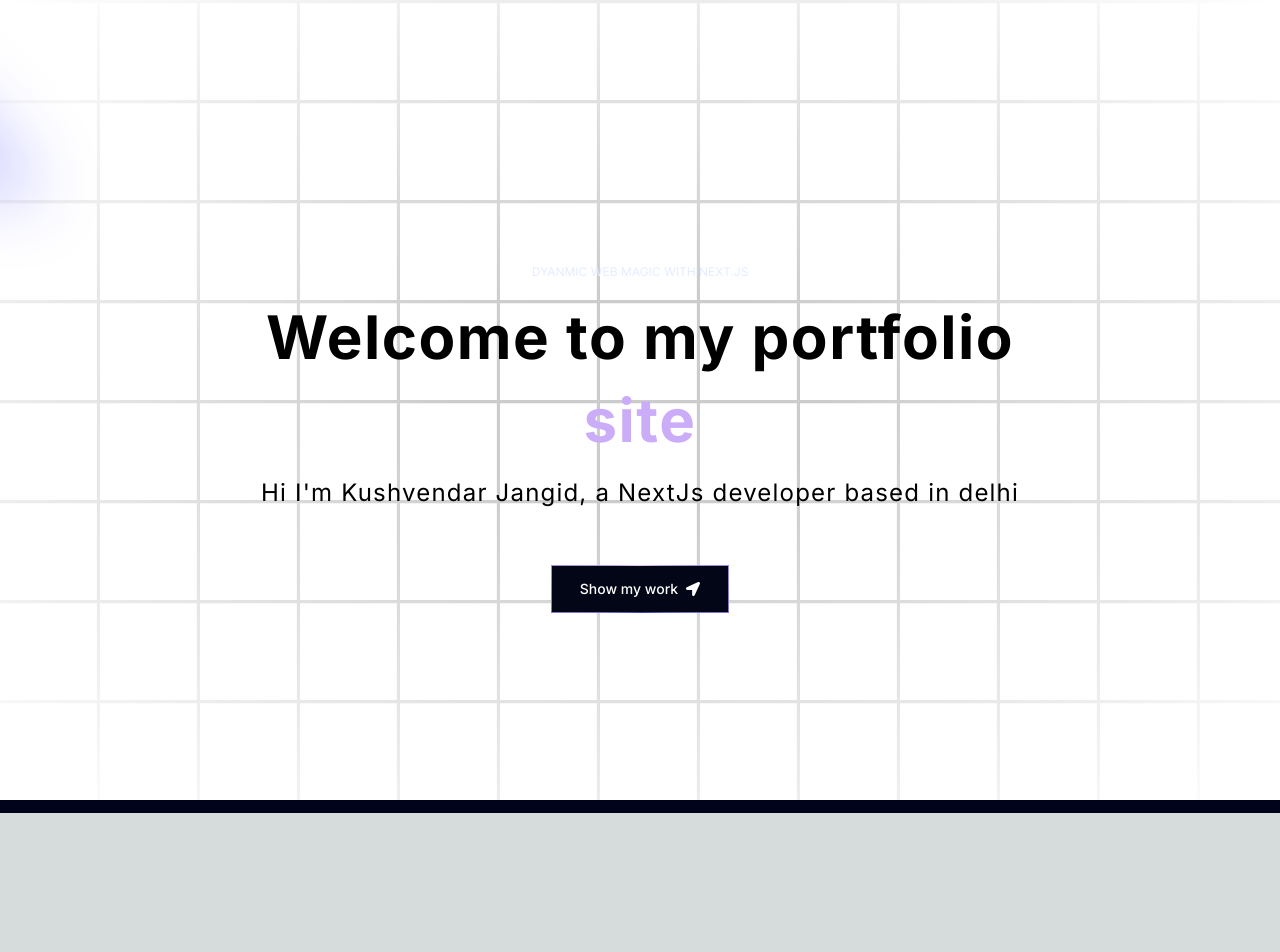
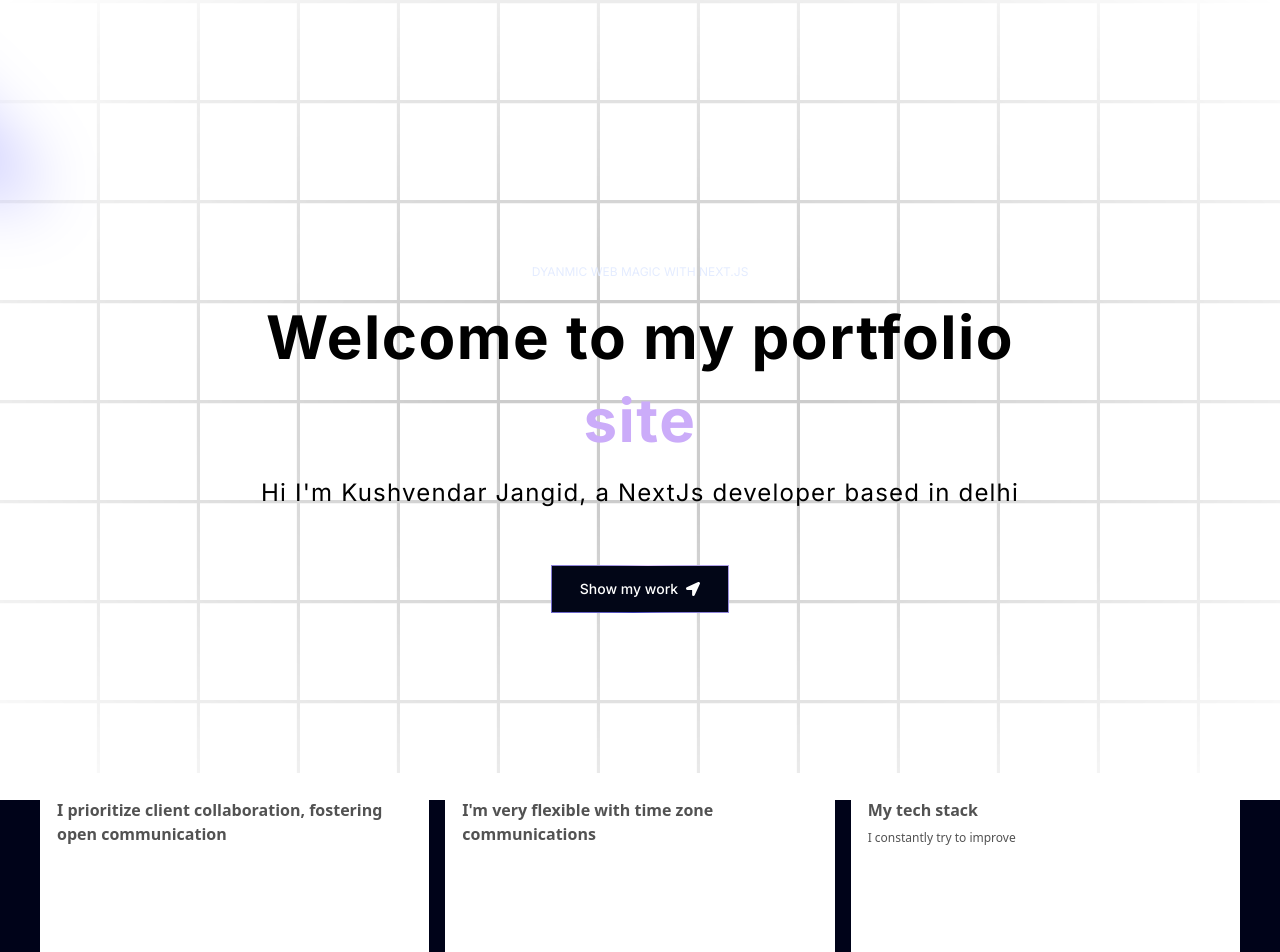
Before and after one commit to kushvendar/PortfolioWebsite, a Next.js app: page / in a window 1280 px wide. Shown: the top 952 px of the page. Before the commit the page ends 813 px from the top, so only its background shows below. Built offline with nearby package versions, Linux system fonts and the light colour scheme.

Commit message:
elements added

```diff
--- a/components/Grid.tsx
+++ b/components/Grid.tsx
@@ -1,11 +1,22 @@
-    import React from 'react'
-    import { BentoGrid } from './ui/BentoGrid'
+import React from 'react'
+import { BentoGrid, BentoGridItem } from './ui/BentoGrid'
+import { gridItems } from '@/data'
 
     export const Grid = () => {
+
     return (
         <section id='about'>
         <BentoGrid>
+        {gridItems.map((item,i)=>(
+            <BentoGridItem
+            className=''
+            id={item.id}
+            key={item.id}
+            title={item.title}
+            description={item.description}
 
+            />
+        ))}
         </BentoGrid>
         </section>
     )
--- a/components/ui/BentoGrid.tsx
+++ b/components/ui/BentoGrid.tsx
@@ -25,17 +25,20 @@
   description,
   header,
   icon,
+  id
+
 }: {
   className?: string;
   title?: string | React.ReactNode;
   description?: string | React.ReactNode;
   header?: React.ReactNode;
-  icon?: React.ReactNode;
+  icon?: React.ReactNode;2
+  id?:number,
 }) => {
   return (
     <div
       className={cn(
-        "row-span-1 rounded-xl group/bento hover:shadow-xl transition duration-200 shadow-input dark:shadow-none p-4 dark:bg-black dark:border-white/[0.2] bg-white border border-transparent justify-between flex flex-col space-y-4",
+        "row-span-1 relative rounded-3xl group/bento hover:shadow-xl transition duration-200 shadow-input dark:shadow-none p-4 dark:bg-black dark:border-white/[0.2] bg-white border border-transparent justify-between flex flex-col space-y-4 borde-red-500",
         className
       )}
     >
--- /dev/null
+++ b/data/index.ts
@@ -0,0 +1,217 @@
+export const navItems = [
+    { name: "About", link: "#about" },
+    { name: "Projects", link: "#projects" },
+    { name: "Testimonials", link: "#testimonials" },
+    { name: "Contact", link: "#contact" },
+  ];
+
+  export const gridItems = [
+    {
+      id: 1,
+      title: "I prioritize client collaboration, fostering open communication ",
+      description: "",
+      className: "lg:col-span-3 md:col-span-6 md:row-span-4 lg:min-h-[60vh]",
+      imgClassName: "w-full h-full",
+      titleClassName: "justify-end",
+      img: "/b1.svg",
+      spareImg: "",
+    },
+    {
+      id: 2,
+      title: "I'm very flexible with time zone communications",
+      description: "",
+      className: "lg:col-span-2 md:col-span-3 md:row-span-2",
+      imgClassName: "",
+      titleClassName: "justify-start",
+      img: "",
+      spareImg: "",
+    },
+    {
+      id: 3,
+      title: "My tech stack",
+      description: "I constantly try to improve",
+      className: "lg:col-span-2 md:col-span-3 md:row-span-2",
+      imgClassName: "",
+      titleClassName: "justify-center",
+      img: "",
+      spareImg: "",
+    },
+    {
+      id: 4,
+      title: "Tech enthusiast with a passion for development.",
+      description: "",
+      className: "lg:col-span-2 md:col-span-3 md:row-span-1",
+      imgClassName: "",
+      titleClassName: "justify-start",
+      img: "/grid.svg",
+      spareImg: "/b4.svg",
+    },
+
+    {
+      id: 5,
+      title: "Currently building a JS Animation library",
+      description: "The Inside Scoop",
+      className: "md:col-span-3 md:row-span-2",
+      imgClassName: "absolute right-0 bottom-0 md:w-96 w-60",
+      titleClassName: "justify-center md:justify-start lg:justify-center",
+      img: "/b5.svg",
+      spareImg: "/grid.svg",
+    },
+    {
+      id: 6,
+      title: "Do you want to start a project together?",
+      description: "",
+      className: "lg:col-span-2 md:col-span-3 md:row-span-1",
+      imgClassName: "",
+      titleClassName: "justify-center md:max-w-full max-w-60 text-center",
+      img: "",
+      spareImg: "",
+    },
+  ];
+
+  export const projects = [
+    {
+      id: 1,
+      title: "3D Solar System Planets to Explore",
+      des: "Explore the wonders of our solar system with this captivating 3D simulation of the planets using Three.js.",
+      img: "/p1.svg",
+      iconLists: ["/re.svg", "/tail.svg", "/ts.svg", "/three.svg", "/fm.svg"],
+      link: "https://github.com/adrianhajdin?tab=repositories",
+    },
+    {
+      id: 2,
+      title: "Yoom - Video Conferencing App",
+      des: "Simplify your video conferencing experience with Yoom. Seamlessly connect with colleagues and friends.",
+      img: "/p2.svg",
+      iconLists: ["/next.svg", "/tail.svg", "/ts.svg", "/stream.svg", "/c.svg"],
+      link: "https://github.com/adrianhajdin/zoom-clone",
+    },
+    {
+      id: 3,
+      title: "AI Image SaaS - Canva Application",
+      des: "A REAL Software-as-a-Service app with AI features and a payments and credits system using the latest tech stack.",
+      img: "/p3.svg",
+      iconLists: ["/re.svg", "/tail.svg", "/ts.svg", "/three.svg", "/c.svg"],
+      link: "https://github.com/adrianhajdin/ai_saas_app",
+    },
+    {
+      id: 4,
+      title: "Animated Apple Iphone 3D Website",
+      des: "Recreated the Apple iPhone 15 Pro website, combining GSAP animations and Three.js 3D effects..",
+      img: "/p4.svg",
+      iconLists: ["/next.svg", "/tail.svg", "/ts.svg", "/three.svg", "/gsap.svg"],
+      link: "https://github.com/adrianhajdin/iphone",
+    },
+  ];
+
+  export const testimonials = [
+    {
+      quote:
+        "Collaborating with Adrian was an absolute pleasure. His professionalism, promptness, and dedication to delivering exceptional results were evident throughout our project. Adrian's enthusiasm for every facet of development truly stands out. If you're seeking to elevate your website and elevate your brand, Adrian is the ideal partner.",
+      name: "Michael Johnson",
+      title: "Director of AlphaStream Technologies",
+    },
+    {
+      quote:
+        "Collaborating with Adrian was an absolute pleasure. His professionalism, promptness, and dedication to delivering exceptional results were evident throughout our project. Adrian's enthusiasm for every facet of development truly stands out. If you're seeking to elevate your website and elevate your brand, Adrian is the ideal partner.",
+      name: "Michael Johnson",
+      title: "Director of AlphaStream Technologies",
+    },
+    {
+      quote:
+        "Collaborating with Adrian was an absolute pleasure. His professionalism, promptness, and dedication to delivering exceptional results were evident throughout our project. Adrian's enthusiasm for every facet of development truly stands out. If you're seeking to elevate your website and elevate your brand, Adrian is the ideal partner.",
+      name: "Michael Johnson",
+      title: "Director of AlphaStream Technologies",
+    },
+    {
+      quote:
+        "Collaborating with Adrian was an absolute pleasure. His professionalism, promptness, and dedication to delivering exceptional results were evident throughout our project. Adrian's enthusiasm for every facet of development truly stands out. If you're seeking to elevate your website and elevate your brand, Adrian is the ideal partner.",
+      name: "Michael Johnson",
+      title: "Director of AlphaStream Technologies",
+    },
+    {
+      quote:
+        "Collaborating with Adrian was an absolute pleasure. His professionalism, promptness, and dedication to delivering exceptional results were evident throughout our project. Adrian's enthusiasm for every facet of development truly stands out. If you're seeking to elevate your website and elevate your brand, Adrian is the ideal partner.",
+      name: "Michael Johnson",
+      title: "Director of AlphaStream Technologies",
+    },
+  ];
+
+  export const companies = [
+    {
+      id: 1,
+      name: "cloudinary",
+      img: "/cloud.svg",
+      nameImg: "/cloudName.svg",
+    },
+    {
+      id: 2,
+      name: "appwrite",
+      img: "/app.svg",
+      nameImg: "/appName.svg",
+    },
+    {
+      id: 3,
+      name: "HOSTINGER",
+      img: "/host.svg",
+      nameImg: "/hostName.svg",
+    },
+    {
+      id: 4,
+      name: "stream",
+      img: "/s.svg",
+      nameImg: "/streamName.svg",
+    },
+    {
+      id: 5,
+      name: "docker.",
+      img: "/dock.svg",
+      nameImg: "/dockerName.svg",
+    },
+  ];
+
+  export const workExperience = [
+    {
+      id: 1,
+      title: "Frontend Engineer Intern",
+      desc: "Assisted in the development of a web-based platform using React.js, enhancing interactivity.",
+      className: "md:col-span-2",
+      thumbnail: "/exp1.svg",
+    },
+    {
+      id: 2,
+      title: "Mobile App Dev - JSM Tech",
+      desc: "Designed and developed mobile app for both iOS & Android platforms using React Native.",
+      className: "md:col-span-2", // change to md:col-span-2
+      thumbnail: "/exp2.svg",
+    },
+    {
+      id: 3,
+      title: "Freelance App Dev Project",
+      desc: "Led the dev of a mobile app for a client, from initial concept to deployment on app stores.",
+      className: "md:col-span-2", // change to md:col-span-2
+      thumbnail: "/exp3.svg",
+    },
+    {
+      id: 4,
+      title: "Lead Frontend Developer",
+      desc: "Developed and maintained user-facing features using modern frontend technologies.",
+      className: "md:col-span-2",
+      thumbnail: "/exp4.svg",
+    },
+  ];
+
+  export const socialMedia = [
+    {
+      id: 1,
+      img: "/git.svg",
+    },
+    {
+      id: 2,
+      img: "/twit.svg",
+    },
+    {
+      id: 3,
+      img: "/link.svg",
+    },
+  ];
```
